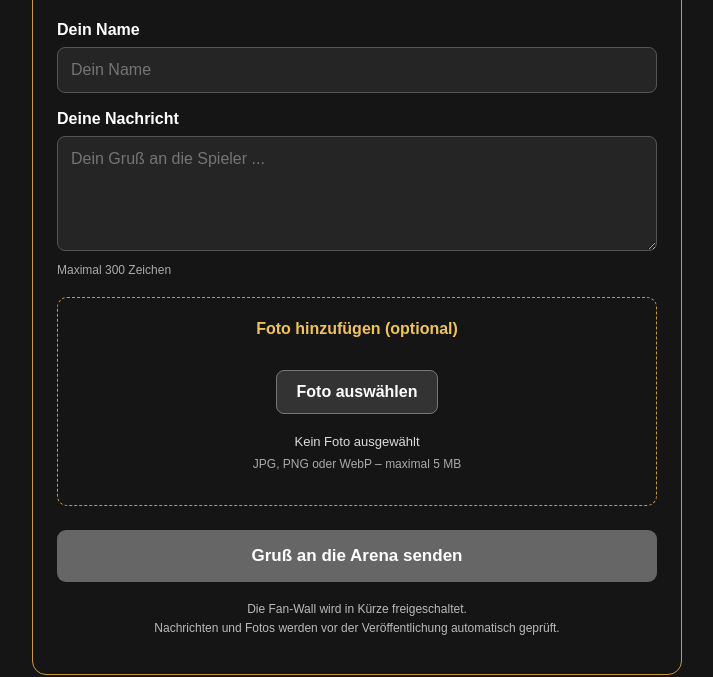
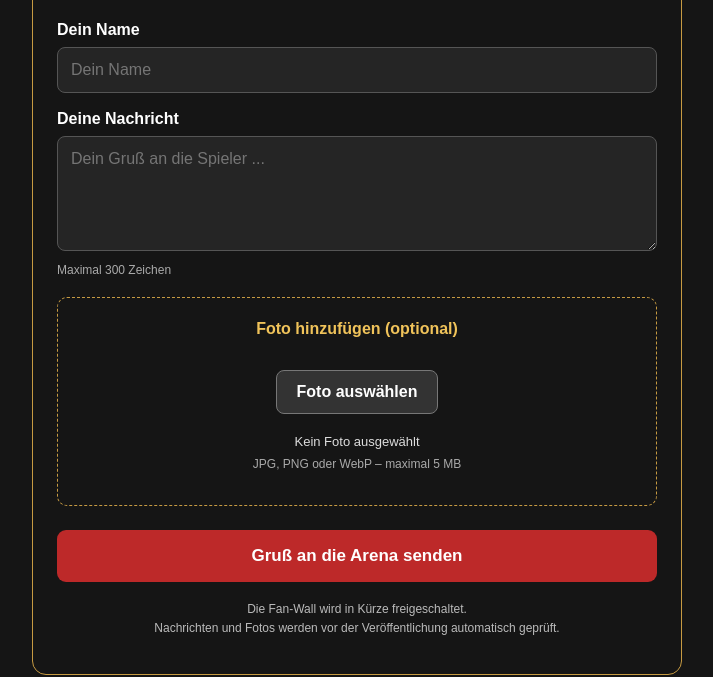
Before and after one commit to DrEvil0815/dart-lions-fanwall, a plain HTML site: page index.html in a window 1280 px wide. Shown: the part 123-800 px from the top of the page, without its empty margins (283-996 px from the left). Drawn offline with Linux system fonts and the light colour scheme.

Commit message:
Update index.html

```diff
--- a/index.html
+++ b/index.html
@@ -293,7 +293,7 @@ textarea {
     "https://lugyxehsiwzipuczcvzc.supabase.co/functions/v1/bright-endpoint";
 
   // Bis zum erfolgreichen Test deaktiviert lassen.
-  const FANWALL_READY = false;
+  const FANWALL_READY = true;
 
   const MAX_IMAGE_BYTES = 5 * 1024 * 1024;
 
```
